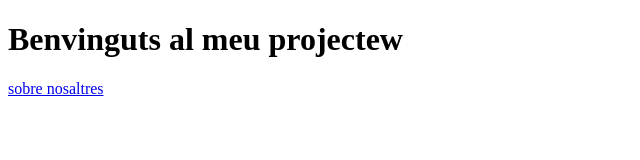
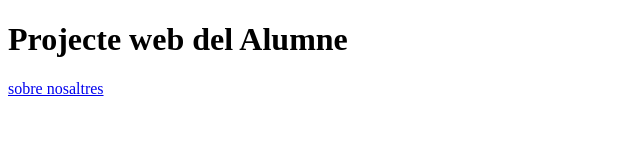
Before and after one commit to osbaba2003/actividadvisualcode, a plain HTML site: page index.html in a window 1280 px wide. Shown: the whole page, without its empty margins (0-640 px from the left). Drawn offline with Linux system fonts and the light colour scheme.

Commit message:
usuari1 ha canviado el h1 del documente html index

```diff
--- a/index.html
+++ b/index.html
@@ -6,7 +6,7 @@
     <title>Document</title>
 </head>
 <body>
-    <h1>Benvinguts al meu projectew</h1>
+    <h1>Projecte web del Alumne</h1>
     <a href="about.html">sobre nosaltres </a>
 </body>
 </html>
```
